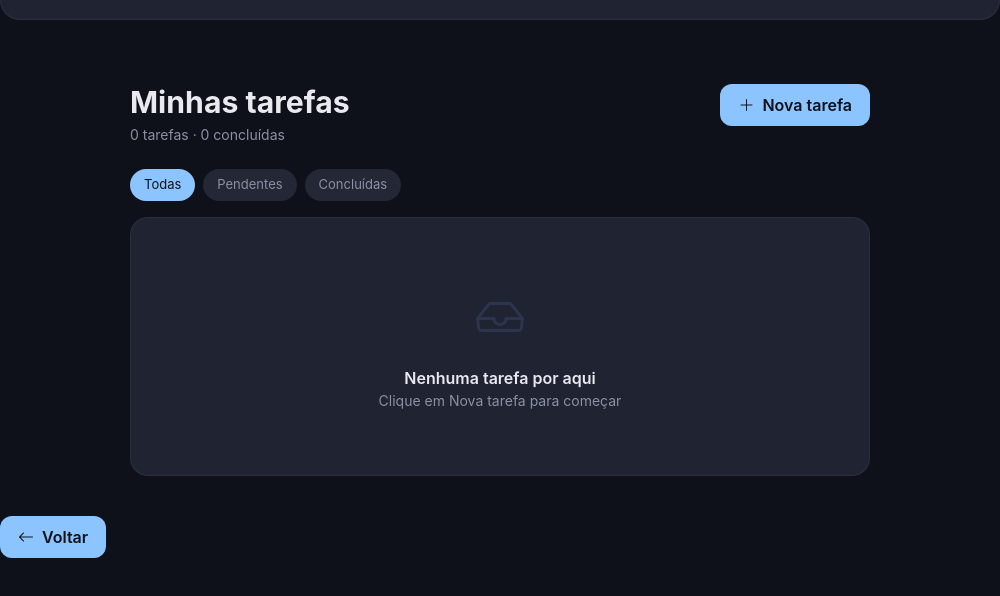
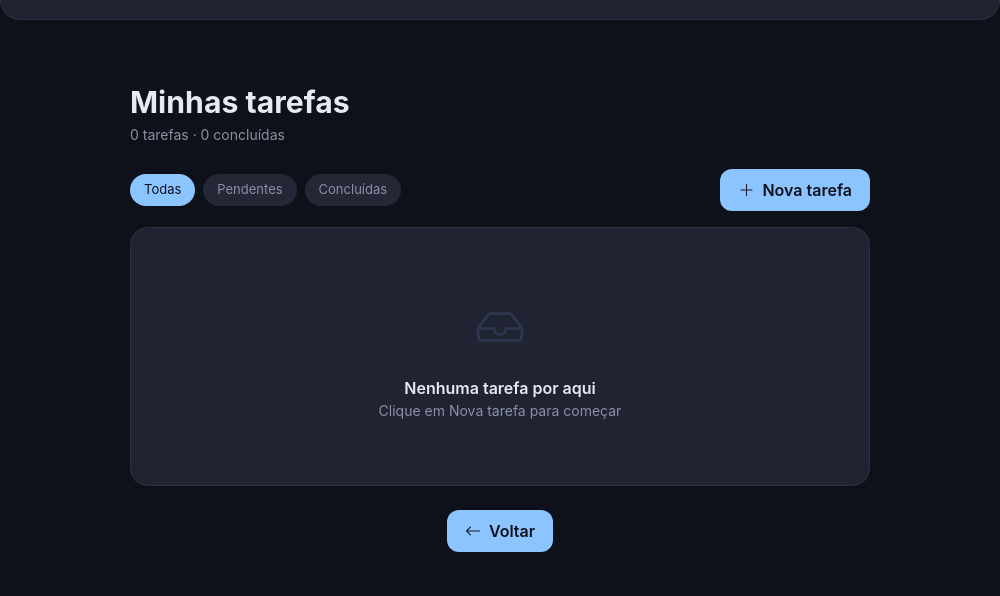
Before and after one commit to ArthurLimaAL/FlowList, an Electron app: page principal.html in a window 1000 px wide. Shown: the part 126-722 px from the top of the page. Drawn offline with nearby package versions, Linux system fonts and the light colour scheme.

Commit message:
Melhorando posições dos botões

```diff
--- a/principal.css
+++ b/principal.css
@@ -53,6 +53,7 @@
             font-weight: 600;
             padding: 9px 18px;
             display: flex;
+            align-items: center;
             gap: 8px;
         }
 
--- a/principal.html
+++ b/principal.html
@@ -21,18 +21,15 @@
     </div>
 
     <div class="container-tasks">
-        <div class="d-flex justify-content-between align-items-start mb-4">
-            <div>
+        <div class="mb-4">
             <h2 class="fw-bold mb-1">Minhas tarefas</h2>
             <div id="contador" style="color: var(--muted); font-size: 14px">
                 0 tarefas · 0 concluídas
             </div>
         </div>
-            <button class="btn-new" data-bs-toggle="modal" data-bs-target="#taskModal" onclick="openNew()">
-                <i class="bi bi-plus-lg"></i> Nova tarefa
-            </button>
-        </div>
-        <div class="filters d-flex gap-2 mb-3">
+
+        <div class="d-flex justify-content-between align-items-center mb-3">
+            <div class="filters d-flex gap-2">
                 <button class="btn btn-filter-active" id="f-todas" onclick="setFilter('todas')">
                     Todas
                 </button>
@@ -43,7 +40,19 @@
                     Concluídas
                 </button>
             </div>
+            <button class="btn-new" data-bs-toggle="modal" data-bs-target="#taskModal" onclick="openNew()">
+                <i class="bi bi-plus-lg"></i> Nova tarefa
+            </button>
+        </div>
+
         <div class="task-card" id="taskContainer"></div>
+
+        <!-- Botão de voltar centralizado na parte inferior -->
+        <div class="d-flex justify-content-center mt-4">
+            <button class="btn-new" id="btn-voltar" onclick="voltar()">
+                <i class="bi bi-arrow-left"></i> Voltar
+            </button>
+        </div>
     </div>
 
     <div class="modal fade" id="taskModal" tabindex="-1">
@@ -82,11 +91,6 @@
         </div>
     </div>
 
-    <!-- Botão de voltar -->
-    <button class="btn-new" id="btn-voltar" onclick="voltar()">
-        <i class="bi bi-arrow-left"></i> Voltar
-    </button>
-
     <script src="https://cdn.jsdelivr.net/npm/bootstrap@5.3.3/dist/js/bootstrap.bundle.min.js"></script>
     <script src="script/principal.js"></script>
 </body>
```
Lines whose indentation alone changed are shown as unchanged.
